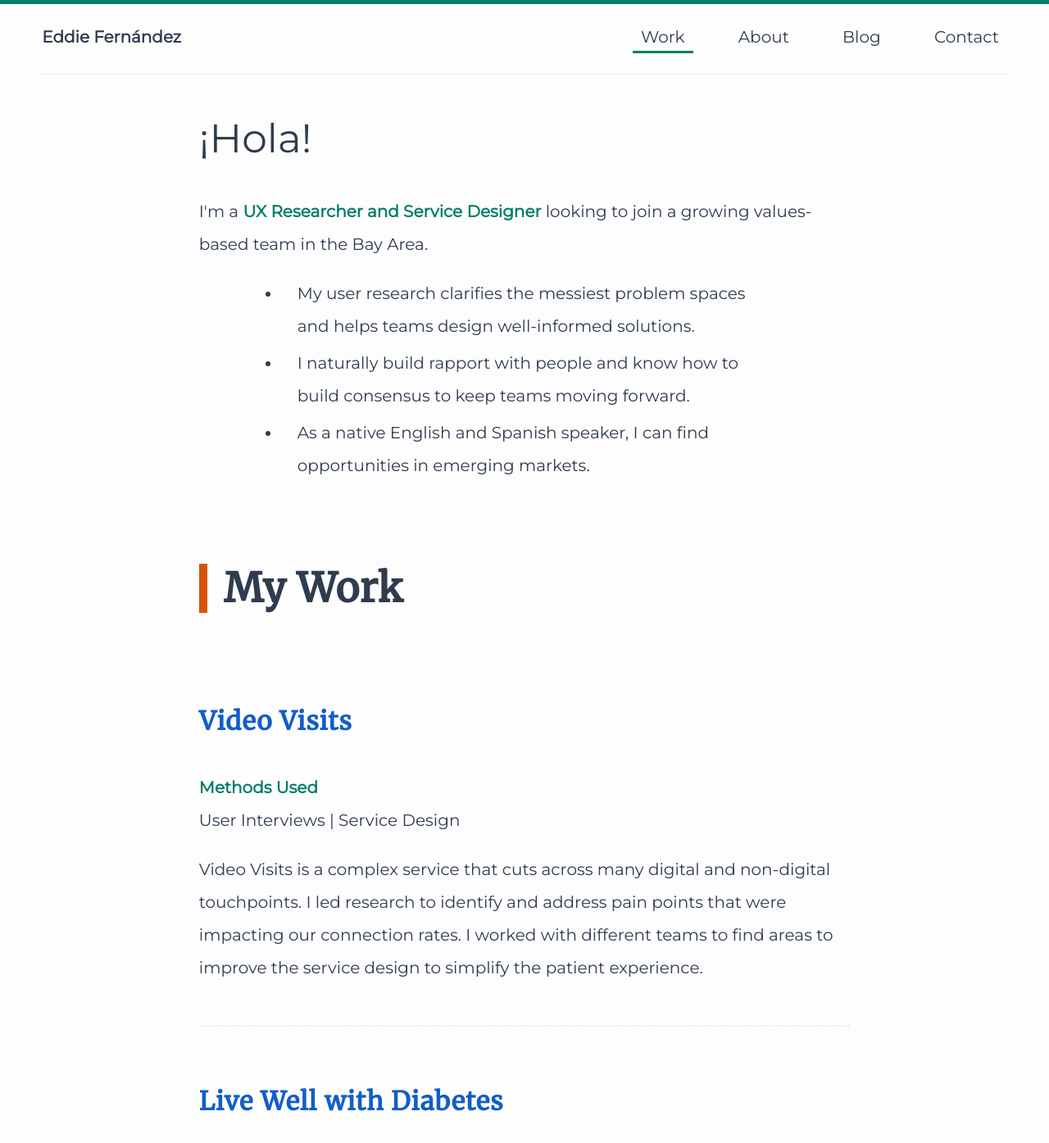
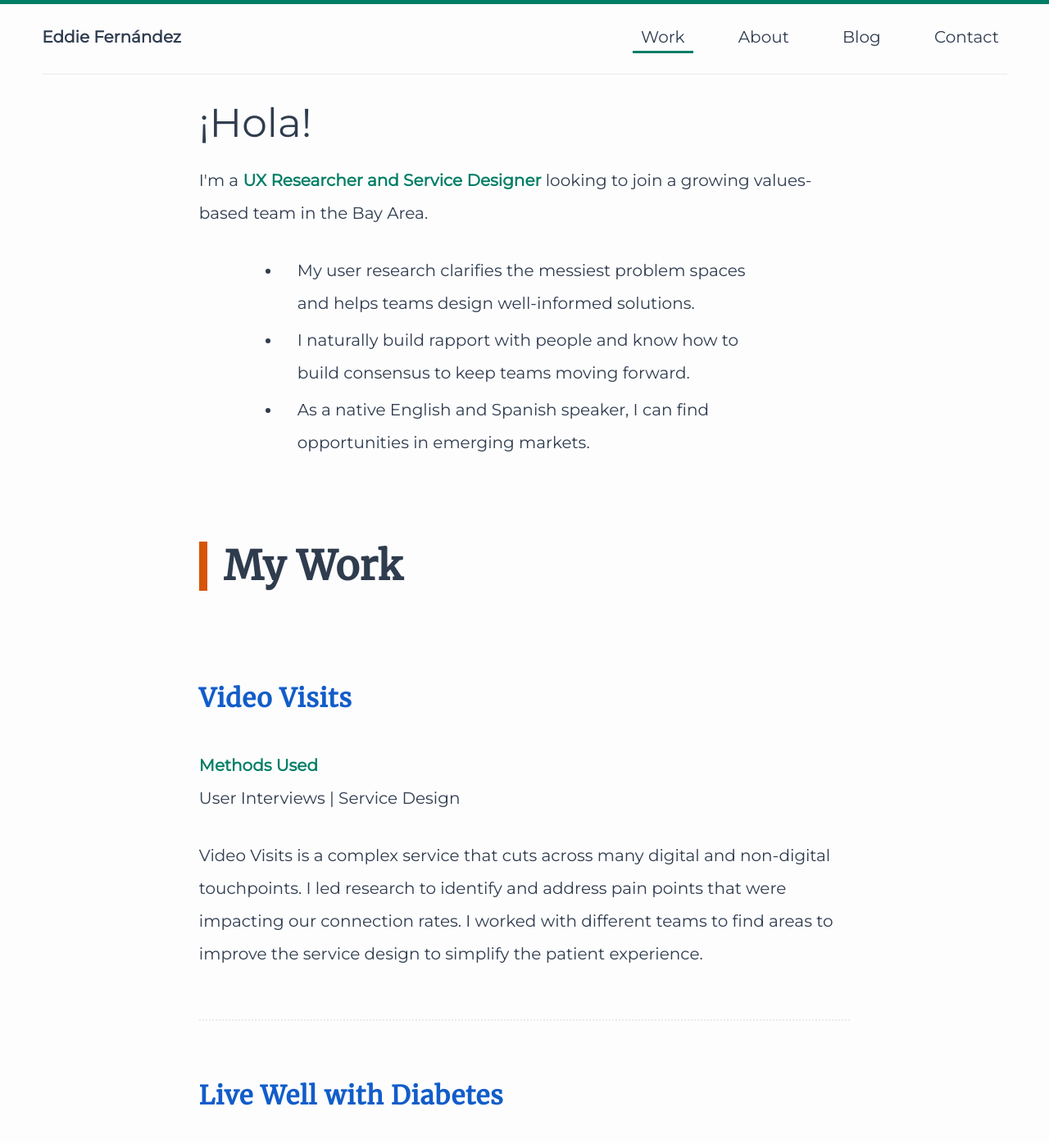
Before and after one commit to edfernan/edfernan.github.io, a Jekyll site: the page built from index.html, in a window 1280 px wide and 1400 px high. Shown: the top 1395 px of the window at 82% size. Built offline with Jekyll 4.4.1, drawn with Linux system fonts in a browser that asks for light colours.

Commit message:
Adjusted margin spacing on paragraph elements

```diff
--- a/_sass/_layout.scss
+++ b/_sass/_layout.scss
@@ -39,6 +39,10 @@
 
 h4, .text4 {
   font-size: $header-4;
+}
+
+p {
+  margin: $gap15 0;
 }
 
 a {
```
